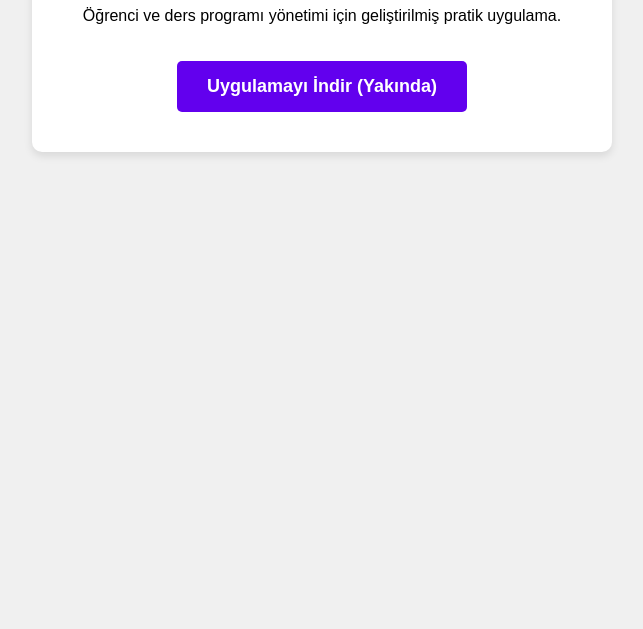
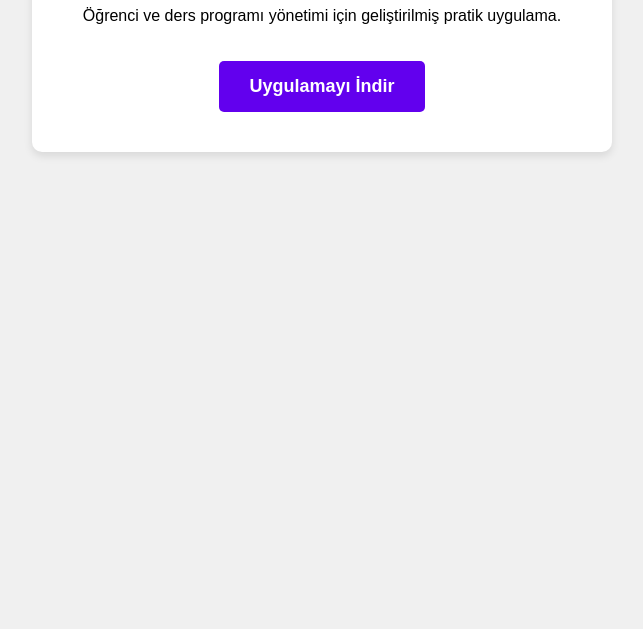
Before and after one commit to gereksiz3x/apps, a plain HTML site: page index.html in a window 1280 px wide. Shown: the part 171-800 px from the top of the page, without its empty margins (318-961 px from the left). Drawn offline with Linux system fonts and the light colour scheme.

Commit message:
Update download link for the application

```diff
--- a/index.html
+++ b/index.html
@@ -16,7 +16,7 @@
     <div class="container">
         <h1>Asistan Uygulaması</h1>
         <p>Öğrenci ve ders programı yönetimi için geliştirilmiş pratik uygulama.</p>
-        <a href="#" id="indir-btn">Uygulamayı İndir (Yakında)</a>
+        <a href="https://github.com/gereksiz3x/asistan/releases/download/v1.0/asistan_v1.0.apk" id="indir-btn">Uygulamayı İndir</a>
     </div>
 </body>
 </html>
```
